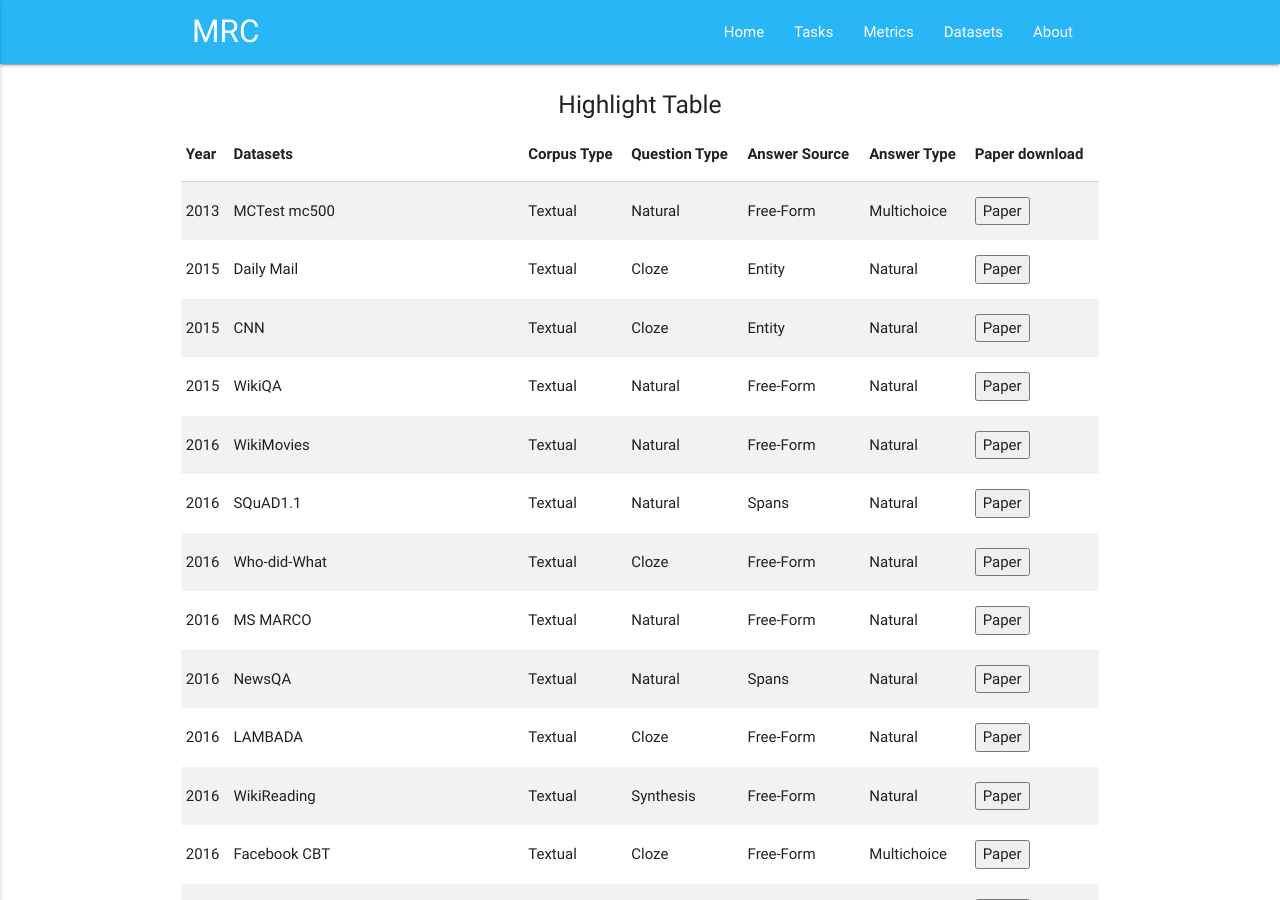
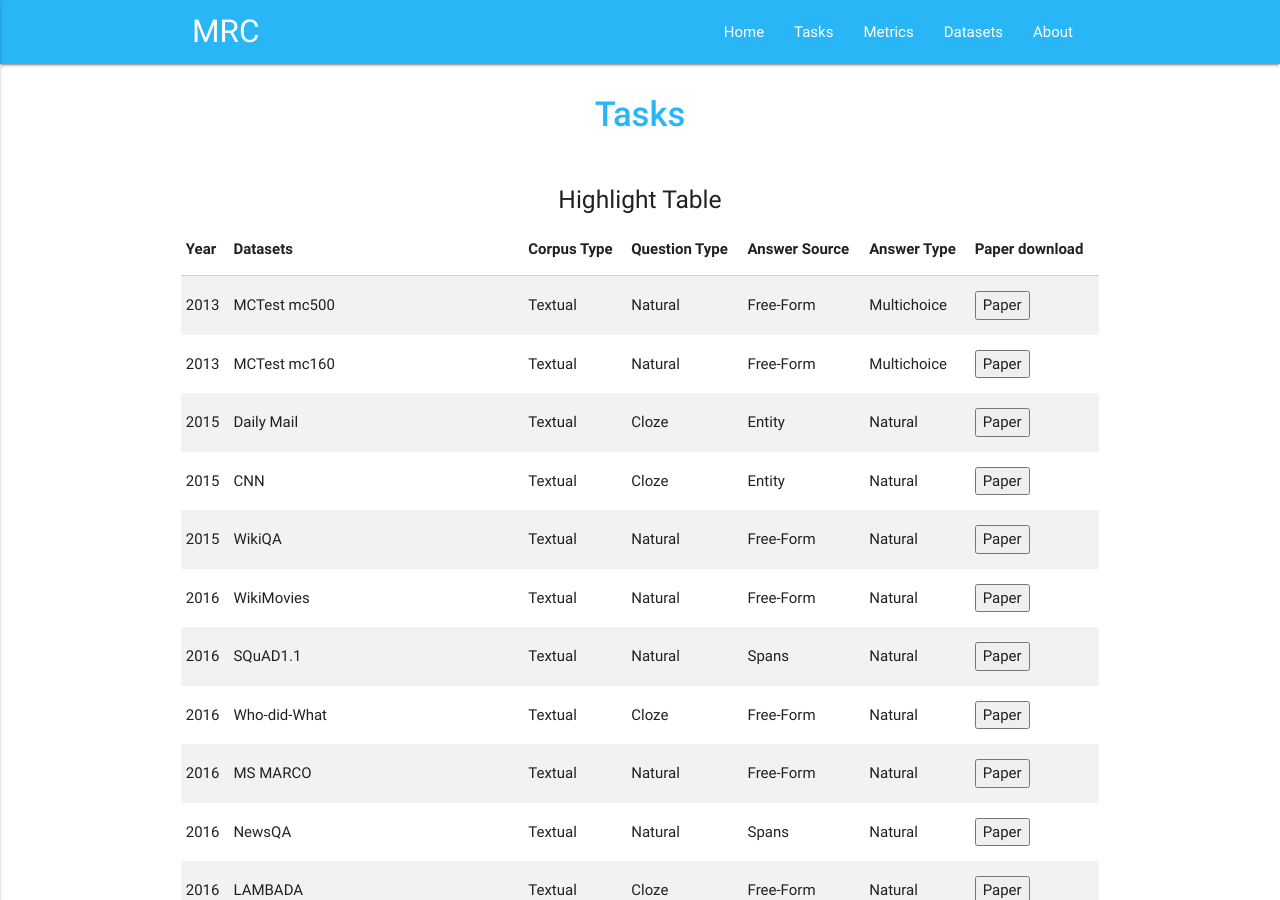
Before and after one commit to MRC-Datasets/MRC-Datasets.github.io, a Jekyll site: the page built from example1.md, in a window 1280 px wide and 900 px high. Built offline with Jekyll 4.4.1, drawn with Linux system fonts in a browser that asks for light colours.

Commit message:
Update example1.md

```diff
--- a/example1.md
+++ b/example1.md
@@ -3,12 +3,12 @@ layout: page
 title: Tasks
 permalink: /Tasks/
 ---
+<h1 class="page-title">{{ page.title | escape }}</h1>
 
-
- <div class="section" align="center" >
+ <div class="section"   align="center" >
      <h5>Highlight Table</h5>
-     <div class="row">
-              <table align="center"  class="striped">
+     <div class="row"  >
+          <table align="center"  class="striped">
                <thead>
                  <tr>
         <th>Year</th>
@@ -24,6 +24,15 @@ permalink: /Tasks/
 	<tr>
         <td>2013</td>
         <td>MCTest  mc500</td>
+        <td>Textual</td>
+        <td>Natural</td>
+        <td>Free-Form</td>
+        <td>Multichoice</td>
+        <td><button onclick="window.open('https://mattr1.github.io/mctest/MCTest_EMNLP2013.pdf');">Paper</button></td>
+    </tr>
+    <tr>
+        <td>2013</td>
+        <td>MCTest  mc160</td>
         <td>Textual</td>
         <td>Natural</td>
         <td>Free-Form</td>
```
